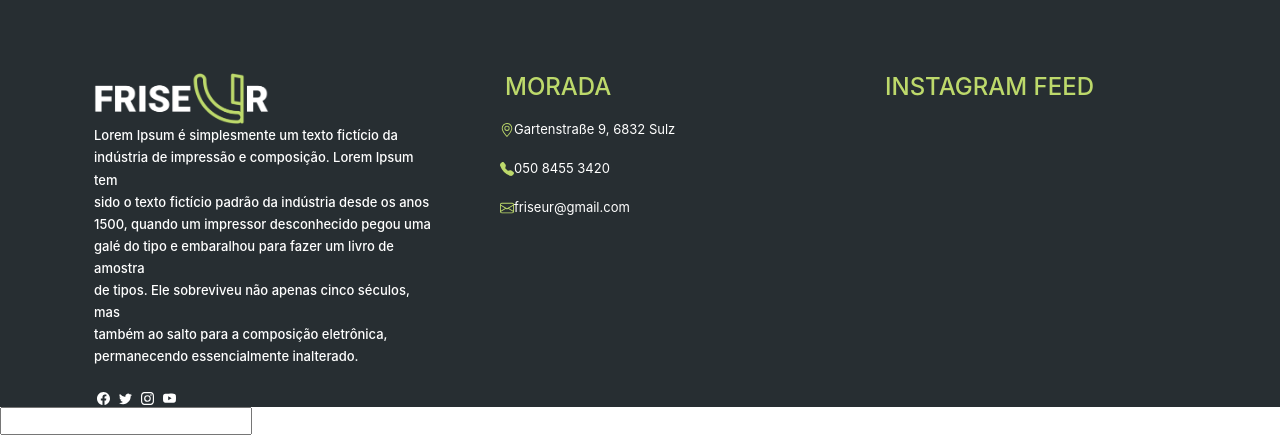
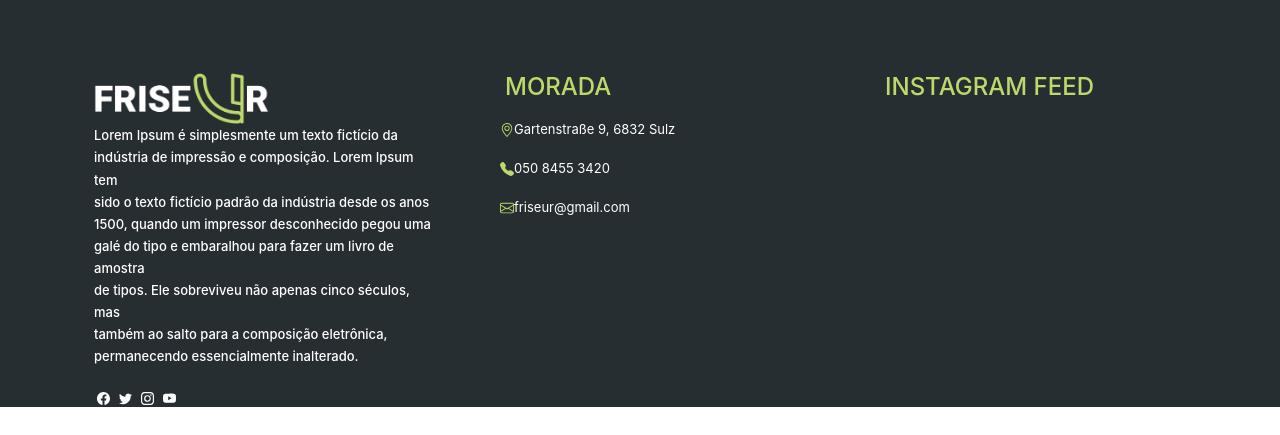
Before and after one commit to toin08/FRISEUR, a plain HTML site: page index.html in a window 1280 px wide. Shown: the part 5898-6333 px from the top of the page. After the commit the page ends 6305 px from the top, so only its background shows below. Drawn offline with nearby package versions, Linux system fonts and the light colour scheme.

Commit message:
apageui o input

```diff
--- a/index.html
+++ b/index.html
@@ -1039,7 +1039,6 @@ f
                 </div>
             </div>
         </footer>
-        <input type="text" class="form">
     </section>
     <script src="./jquery-3.6.0.min.js"></script>
     <script src="./bootstrap.min.js"></script>
```
